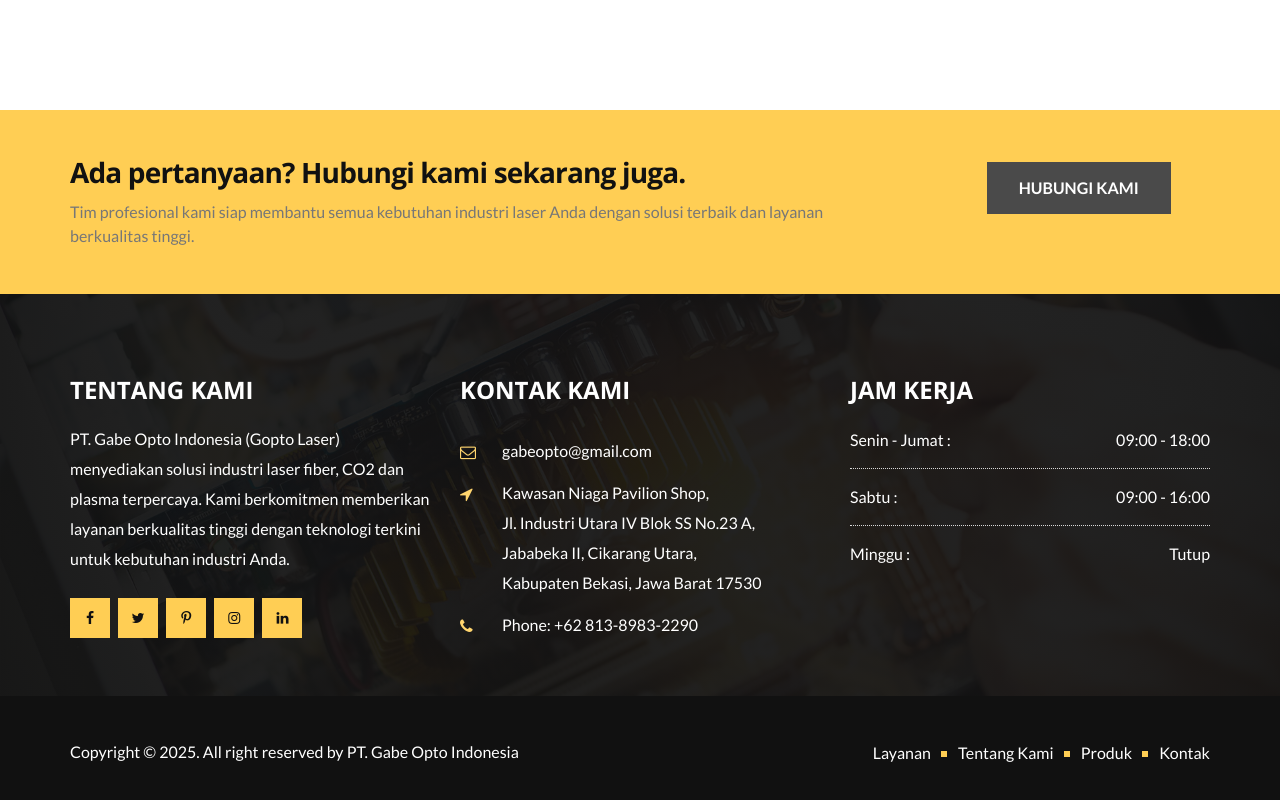
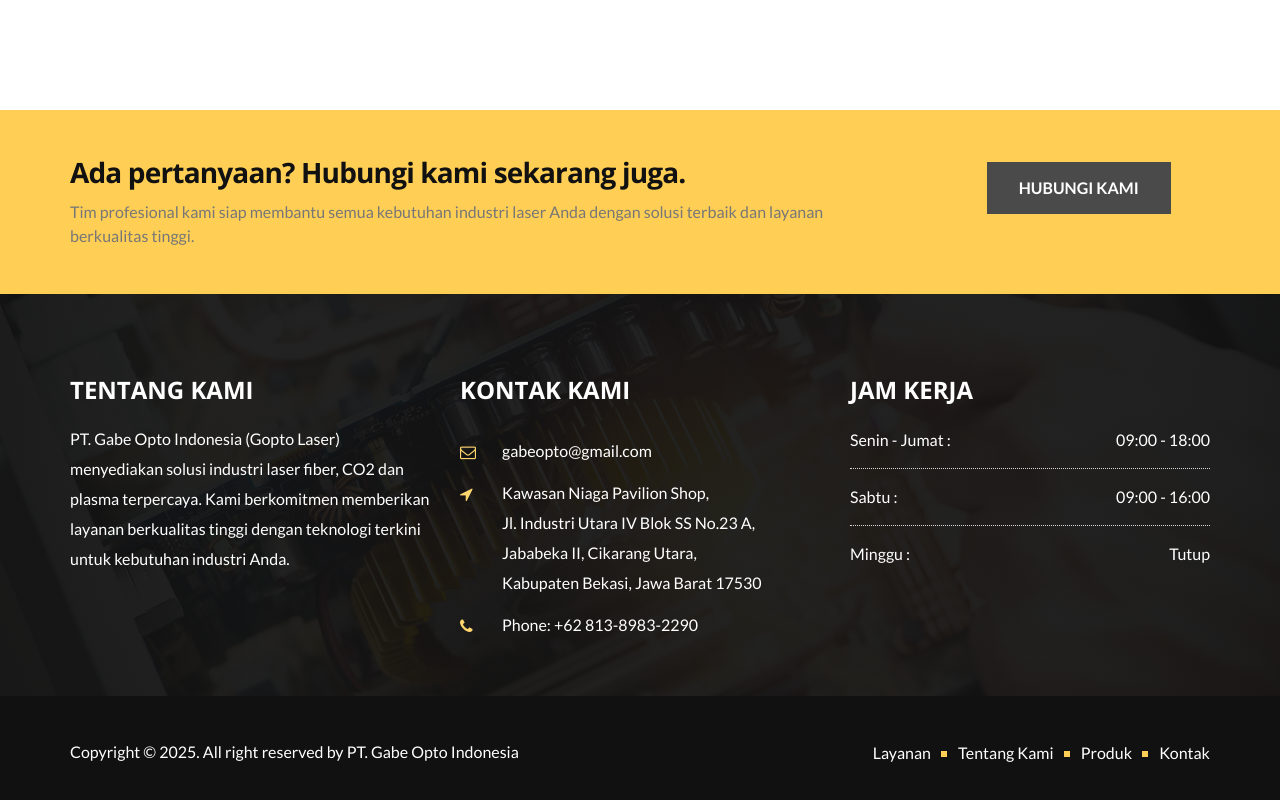
Before and after one commit to cecepns/gopto, a plain HTML site: page index.html in a window 1280 px wide. Shown: the part 5459-6259 px from the top of the page. Drawn offline with nearby package versions, Linux system fonts and the light colour scheme.

```diff
--- a/index.html
+++ b/index.html
@@ -678,7 +678,7 @@
                     kebutuhan industri Anda.
                   </div>
 
-                  <div class="social-icons margin-top-24">
+                  <!-- <div class="social-icons margin-top-24">
 
                     <a href="#">
                       <i class="fa fa-facebook"></i>
@@ -700,7 +700,7 @@
                       <i class="fa fa-linkedin"></i>
                     </a>
 
-                  </div>
+                  </div> -->
 
                 </div>
 
```
